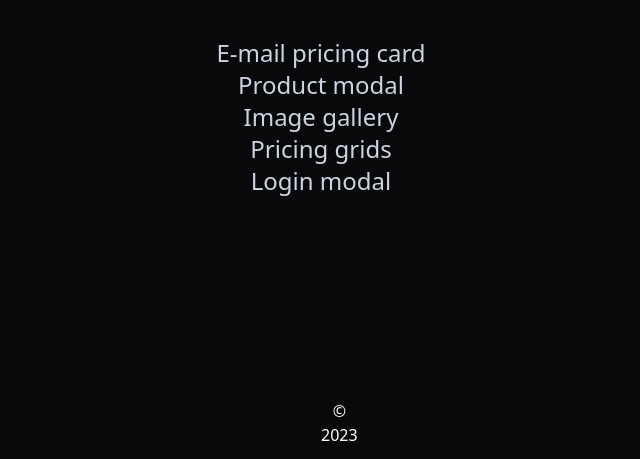
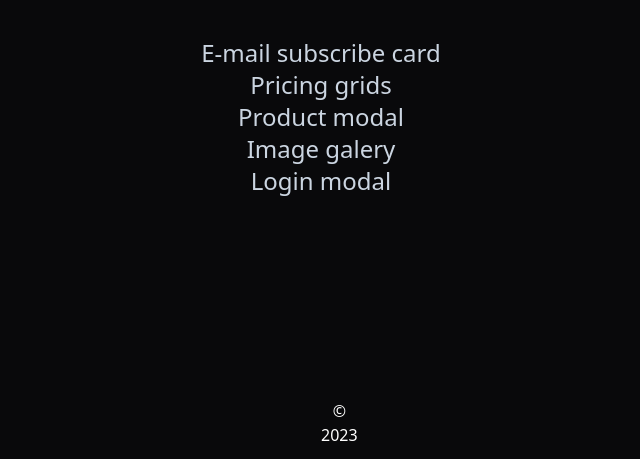
Before and after one commit to NibboNi/tailwind-mini, a website: page index.html in a window 1280 px wide. Shown: the part 341-800 px from the top of the page, without its empty margins (319-959 px from the left). Drawn offline with nearby package versions, Linux system fonts and the light colour scheme; files that its build step writes are made by us from their sources.

Commit message:
Update links

```diff
--- a/index.html
+++ b/index.html
@@ -14,29 +14,33 @@
     <ul class="text-center">
       <li>
         <a href=""
-          class="text-2xl text-slate-300 hover:underline hover:text-white hover:drop-shadow duration-200 underline-offset-2 transition-all">E-mail
-          pricing
-          card</a>
+          class="text-2xl text-slate-300 hover:underline hover:text-white hover:drop-shadow duration-200 underline-offset-2 transition-all">
+          E-mail subscribe card
+        </a>
       </li>
       <li>
         <a href=""
-          class="text-2xl text-slate-300 hover:underline hover:text-white hover:drop-shadow duration-200 underline-offset-2 transition-all">Product
-          modal</a>
+          class="text-2xl text-slate-300 hover:underline hover:text-white hover:drop-shadow duration-200 underline-offset-2 transition-all">
+          Pricing grids
+        </a>
       </li>
       <li>
         <a href=""
-          class="text-2xl text-slate-300 hover:underline hover:text-white hover:drop-shadow duration-200 underline-offset-2 transition-all">Image
-          gallery</a>
+          class="text-2xl text-slate-300 hover:underline hover:text-white hover:drop-shadow duration-200 underline-offset-2 transition-all">
+          Product modal
+        </a>
       </li>
       <li>
         <a href=""
-          class="text-2xl text-slate-300 hover:underline hover:text-white hover:drop-shadow duration-200 underline-offset-2 transition-all">Pricing
-          grids</a>
+          class="text-2xl text-slate-300 hover:underline hover:text-white hover:drop-shadow duration-200 underline-offset-2 transition-all">
+          Image galery
+        </a>
       </li>
       <li>
         <a href=""
-          class="text-2xl text-slate-300 hover:underline hover:text-white hover:drop-shadow duration-200 underline-offset-2 transition-all">Login
-          modal</a>
+          class="text-2xl text-slate-300 hover:underline hover:text-white hover:drop-shadow duration-200 underline-offset-2 transition-all">
+          Login modal
+        </a>
       </li>
     </ul>
     <footer class="text-center absolute bottom-3 left-1/2">
```
